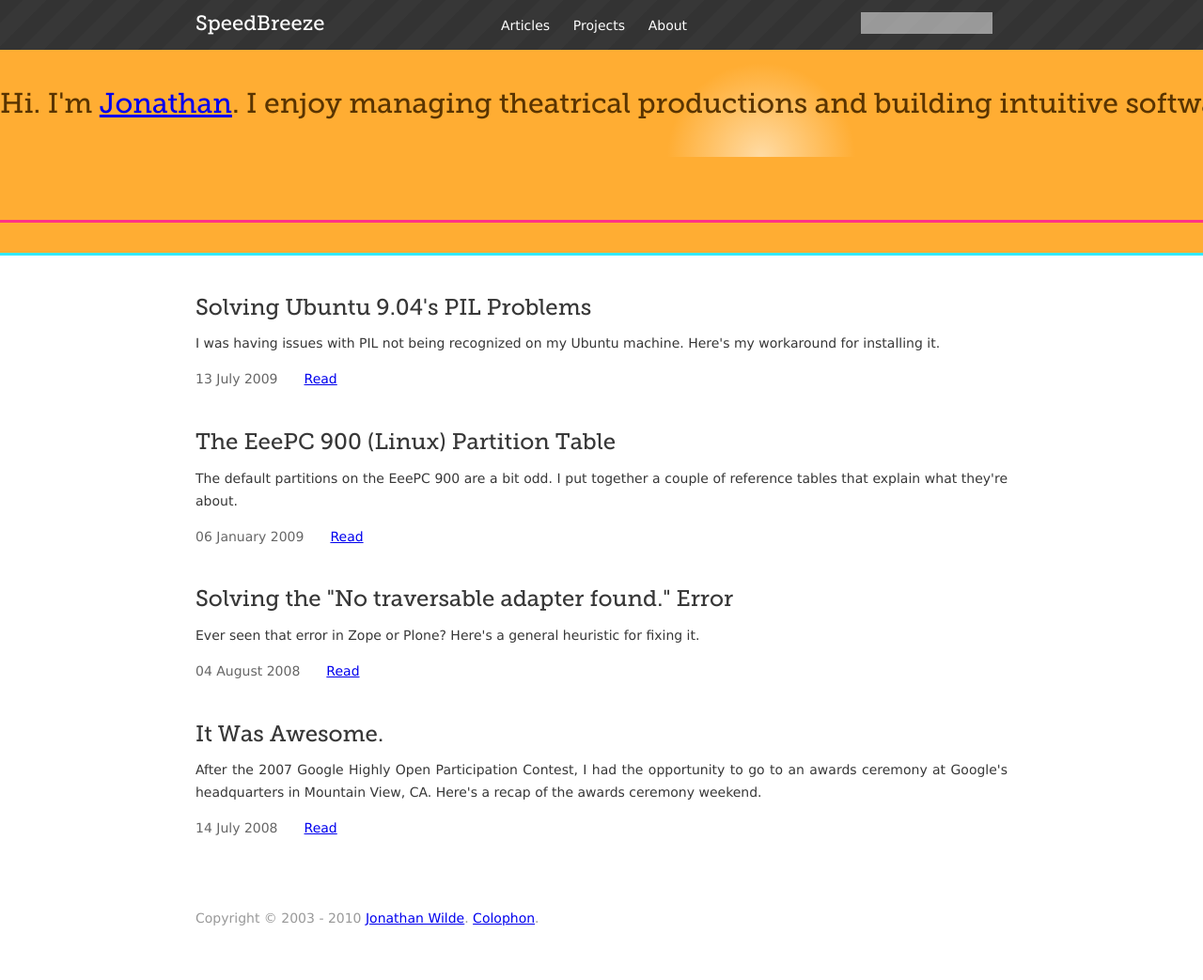
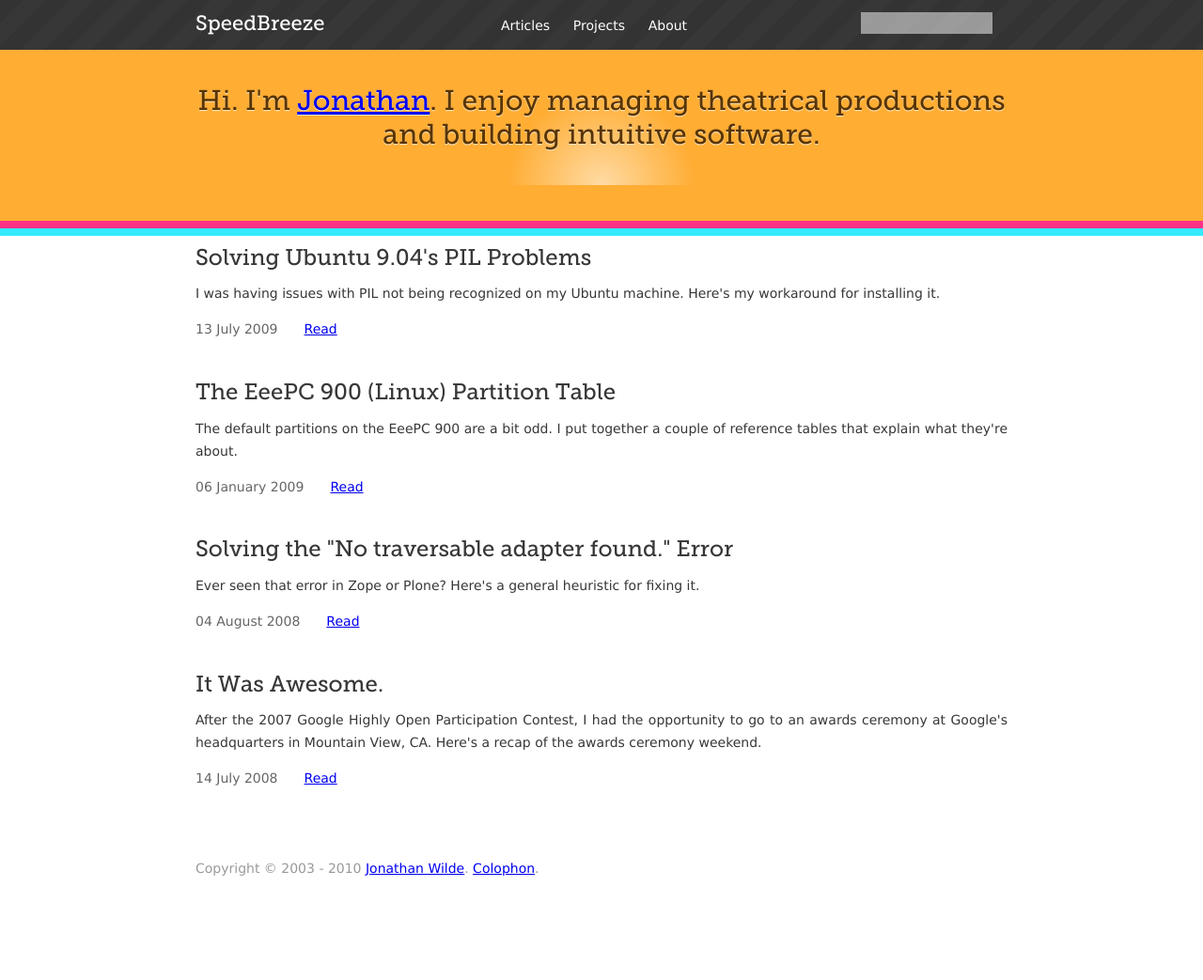
Before and after one commit to hellojwilde/hellojwilde.github.io, a Jekyll site: the page built from index.html, in a window 1280 px wide. Shown: the whole page at 94% size. Built offline with Jekyll 4.4.1, drawn with Linux system fonts in a browser that asks for light colours; comment, search, counter and statistics services are not loaded; after the commit the page ends 990 px from its top, so only the background shows below that.

Commit message:
Debugged the header.

```diff
--- a/index.html
+++ b/index.html
@@ -6,10 +6,10 @@ type: feed
 
 
 <div id="mission">
-    <div class="content">
+    <div class="content"><p>
         Hi. I'm <a href="/about.html">Jonathan</a>. I enjoy managing theatrical
         productions and building intuitive software.
-    </div>
+    </p></div>
 
     <hr class="bar-orange" />
     <hr class="bar-pink" />
--- a/stylesheets/screen.css
+++ b/stylesheets/screen.css
@@ -582,35 +582,47 @@ body.entry .entry-image-row .i3 {
 }
 /* line 12, ../src/modules/_home.scss */
 #mission .content {
+  background-image: -webkit-gradient(radial, 50% 100%, 0, 50% 100%, 100, color-stop(0%, #ffdba4), color-stop(100%, #ffad33));
+  background-image: -moz-radial-gradient(bottom center, circle, #ffdba4 0%, #ffad33 100%);
+  background-image: radial-gradient(bottom center, circle, #ffdba4 0%, #ffad33 100%);
+}
+/* line 13, ../src/modules/_home.scss */
+#mission .content p {
+  padding: 1.2em 0;
   font-size: 1.875em;
   color: #593400;
   font-family: "Museo Slab", serif;
-  text-shadow: #FFECCE, 0, 1px, 1px;
-  background-image: -webkit-gradient(radial, 50% 100%, 0, 50% 100%, 100, color-stop(0%, #ffdba4), color-stop(100%, #ffad33));
-  background-image: -moz-radial-gradient(bottom center, circle, #ffdba4 0%, #ffad33 100%);
-  background-image: radial-gradient(bottom center, circle, #ffdba4 0%, #ffad33 100%);
-  padding: 1.5em 0;
+  text-shadow: #FFECCE 0 1px 1px;
+  line-height: 120%;
+  text-align: center;
 }
-/* line 21, ../src/modules/_home.scss */
+/* line 26, ../src/modules/_home.scss */
 #mission hr {
   height: 3px;
   width: 100%;
+  margin: 0;
 }
-/* line 25, ../src/modules/_home.scss */
+/* line 31, ../src/modules/_home.scss */
 #mission hr.bar-orange {
   background: #FFAD33;
 }
-/* line 29, ../src/modules/_home.scss */
+/* line 35, ../src/modules/_home.scss */
 #mission hr.bar-cyan {
   background: #33EAFF;
 }
-/* line 33, ../src/modules/_home.scss */
+/* line 39, ../src/modules/_home.scss */
 #mission hr.bar-pink {
   background: #FF3385;
 }
 
 /* | Notebook, Tablet Skin  - - - - - - - - - - - - - - - - - - - - - - - - - */
-@media (min-width: 35em) {}
+@media (min-width: 35em) {
+  /* line 49, ../src/modules/_home.scss */
+  #mission hr {
+    height: 8px;
+  }
+}
+
 /* | LAYOUT
    +------------------------------------------------------------------------- */
 /* | Notebook, Tablet Layout  - - - - - - - - - - - - - - - - - - - - - - - - */
```
